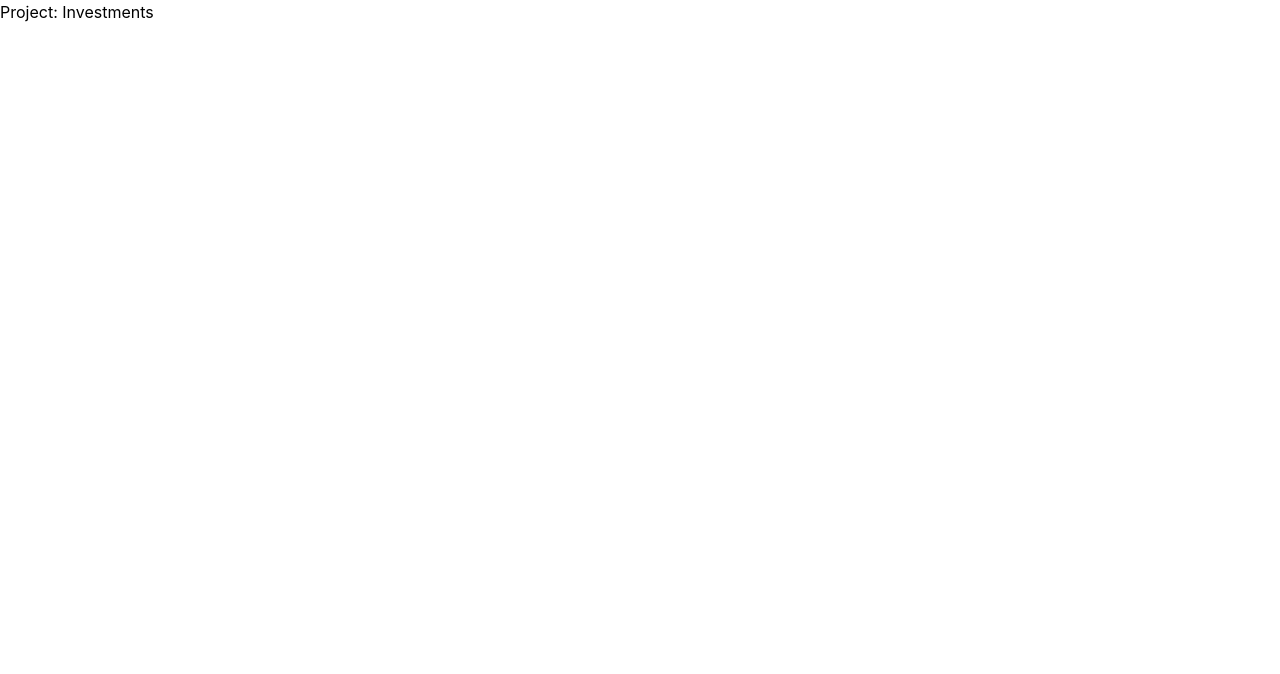
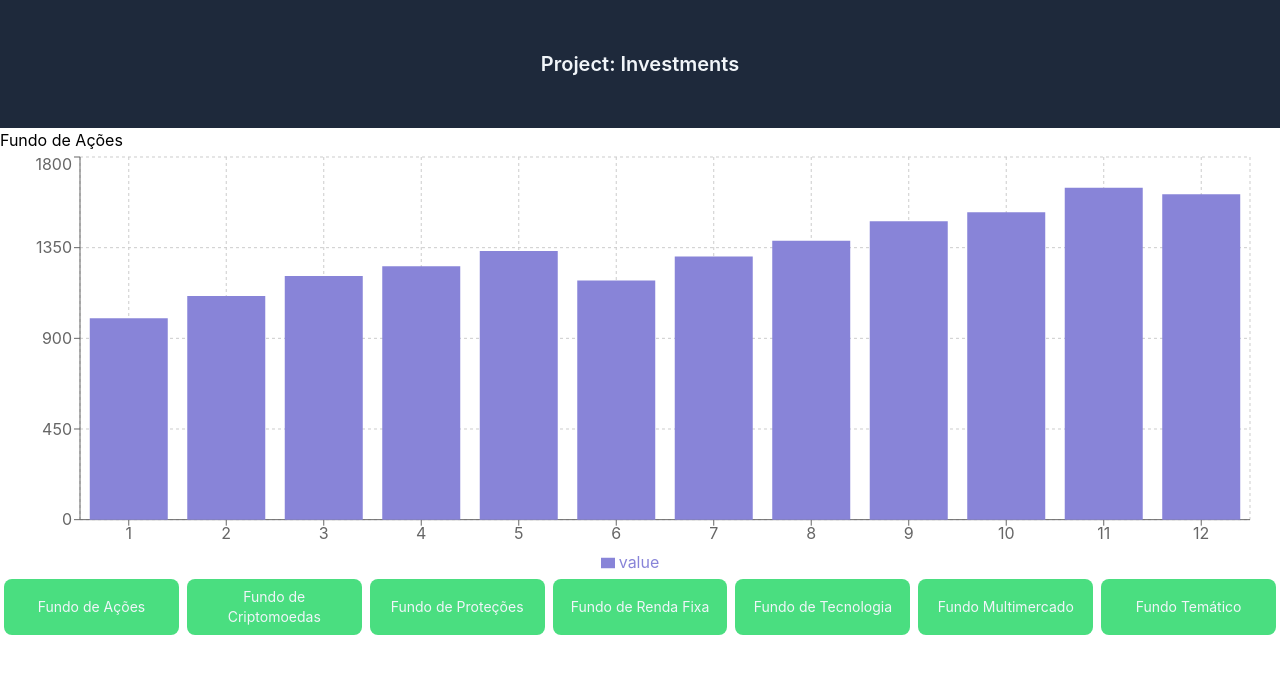
Before and after one commit to AlecMMedeiros/react-investment, a React (Create React App) app: page / in a window 1280 px wide. Shown: the top 674 px of the page. Built offline with nearby package versions, Linux system fonts and the light colour scheme.

Commit message:
First graph Layout

```diff
--- a/package.json
+++ b/package.json
@@ -6,9 +6,12 @@
     "@testing-library/jest-dom": "^5.16.5",
     "@testing-library/react": "^13.4.0",
     "@testing-library/user-event": "^13.5.0",
+    "chart.js": "^4.0.1",
     "react": "^18.2.0",
+    "react-chartjs-2": "^5.0.1",
     "react-dom": "^18.2.0",
     "react-scripts": "5.0.1",
+    "recharts": "^2.2.0",
     "web-vitals": "^2.1.4"
   },
   "scripts": {
--- a/src/App.jsx
+++ b/src/App.jsx
@@ -1,7 +1,9 @@
-import Header from './components/Header';
+import Main from './pages/Main';
+
+
 
 function App() {
-  return <Header />;
+  return <Main />;
 }
 
 export default App;
--- /dev/null
+++ b/src/components/GraphBar.jsx
@@ -0,0 +1,79 @@
+import { useState } from 'react';
+import investmentsData from '../database/investments-2022-11-btc.json';
+import {
+  BarChart,
+  Bar,
+  XAxis,
+  YAxis,
+  CartesianGrid,
+  Tooltip,
+  Legend,
+  ResponsiveContainer,
+} from 'recharts';
+import StatusBar from '../components/StatusBar';
+
+export default function GraphBar() {
+  const [selectedFundId, setSelectedFundId] = useState(
+    '3176856a-82cf-4ce9-8803-c65107c7ad5e',
+  );
+  const [selectedFundName, setSelectedFundName] = useState('Fundo de Ações');
+  const selectFund = investmentsData.reports.filter(
+    (ele) => ele.investmentId === selectedFundId,
+  );
+  const Filter = selectFund.sort((a, b) => a.month - b.month);
+  const investNames = investmentsData.investments.map((ele) => ele.description);
+
+  const handleClick = ({ currentTarget }) => {
+    const selectedFundName = currentTarget.name;
+    const fundId = investmentsData.investments.filter(
+      (ele) => ele.description === selectedFundName,
+    );
+    setSelectedFundId(fundId[0].id);
+    setSelectedFundName(fundId[0].description);
+  };
+
+  return (
+    <>
+      <StatusBar fund={selectedFundName} />
+      <div>
+        <ResponsiveContainer width='100%' aspect={3}>
+          <BarChart
+            width={500}
+            height={300}
+            data={Filter}
+            margin={{
+              top: 5,
+              right: 30,
+              left: 20,
+              bottom: 5,
+            }}
+          >
+            <CartesianGrid strokeDasharray='3 3' />
+            <XAxis dataKey='month' name='Month' />
+            <YAxis />
+            <Tooltip />
+            <Legend />
+            <Bar
+              dataKey='value'
+              type='number'
+              fill='#8884d8'
+              tickFormatter={(value) => value.toFixed('2')}
+            />
+          </BarChart>
+        </ResponsiveContainer>
+        <div className='grid grid-cols-7 text-sm'>
+          {investNames.map((ele) => (
+            <button
+              key={ele}
+              className='bg-green-400 mx-1 p-2 rounded-lg text-slate-100'
+              onClick={handleClick}
+              name={ele}
+            >
+              {ele}
+            </button>
+          ))}
+        </div>
+      </div>
+    </>
+  );
+}
--- a/src/components/Header.jsx
+++ b/src/components/Header.jsx
@@ -1,7 +1,9 @@
 export default function Header() {
   return (
     <header>
-      <h1 className='flex'>Project: Investments</h1>
+      <div className='flex bg-slate-800 h-32 justify-center items-center'>
+      <h1 className='text-slate-100 text-xl font-semibold'>Project: Investments</h1>
+      </div>
     </header>
   );
 }
--- /dev/null
+++ b/src/components/StatusBar.jsx
@@ -0,0 +1,7 @@
+export default function StatusBar ({fund}) {
+  return (
+    <section>
+      <span>{fund}</span>
+    </section>
+  )
+}
--- a/src/database/database.js
+++ /dev/null
@@ -1,17 +0,0 @@
-import investmentsData from './investments-2022-11-btc.json';
-
-const CompileData = () => {
-  const investIds = investmentsData.investments.map((ele) => ele.id);
-  const investNames = investmentsData.investments.map((ele) => ele.description);
-  let compiledData = [];
-  for (let index = 0; index < investIds.length; index++) {
-    const id = investmentsData.reports[index].investmentId;
-    const newObject = investmentsData.reports.filter(
-      (ele) => ele.investmentId === id
-    );
-    compiledData.push({ [id]: { [investNames[index]]: newObject } });
-  }
-  return compiledData;
-};
-
-export const COMPILED_DATE = CompileData();
--- /dev/null
+++ b/src/pages/Main.jsx
@@ -0,0 +1,12 @@
+import GraphBar from '../components/GraphBar';
+import Header from '../components/Header';
+
+
+export default function Main() {
+
+  return (
+    <><Header /><div className='container w-screen'>
+      <GraphBar />
+    </div></>
+  );
+}
```
Also changed, not shown: 1 other file (tests, documents, lock files or other folders).
